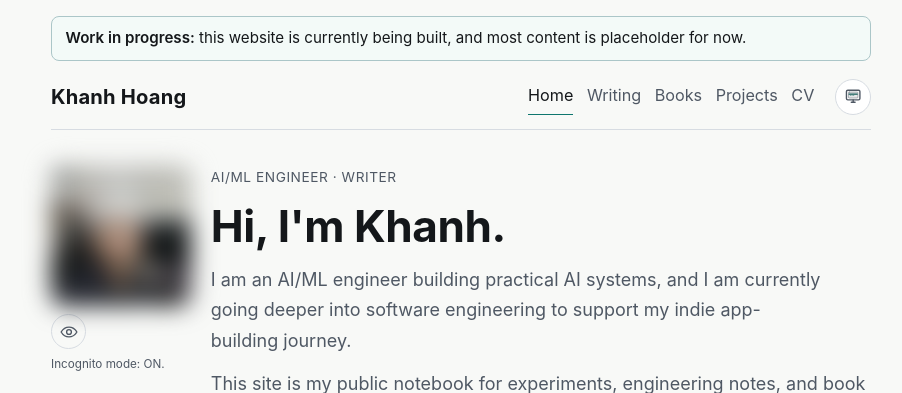
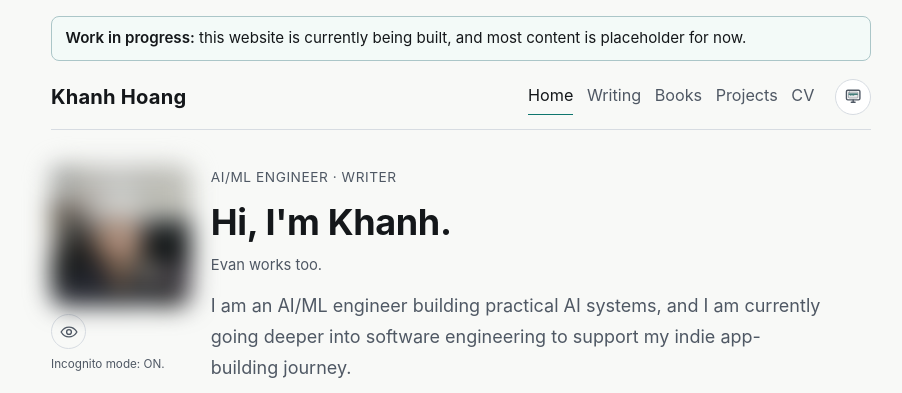
Before and after one commit to khankaholic/khankaholic.github.io, a website built with Vite: page index.html in a window 1280 px wide. Shown: the top 393 px of the page, without its empty margins (179-1081 px from the left). Built offline with nearby package versions, Linux system fonts and the light colour scheme.

Commit message:
chore: I just got a new English name

```diff
--- a/index.html
+++ b/index.html
@@ -53,6 +53,7 @@
           <div class="intro-body">
             <p class="eyebrow">AI/ML Engineer · Writer</p>
             <h1 id="home-intro-title">Hi, I'm Khanh.</h1>
+            <p class="intro-alias">Evan works too.</p>
             <p class="intro-summary">
               I am an AI/ML engineer building practical AI systems, and I am currently going deeper into software
               engineering to support my indie app-building journey.
--- a/src/styles.css
+++ b/src/styles.css
@@ -246,9 +246,15 @@ main {
 
 .intro-body h1 {
   margin: 0;
-  font-size: clamp(1.75rem, 3.8vw, 2.45rem);
+  font-size: clamp(1.5rem, 3vw, 2rem);
   line-height: 1.12;
   letter-spacing: -0.01em;
+}
+
+.intro-alias {
+  margin: -0.12rem 0 0;
+  font-size: 0.82rem;
+  color: var(--muted);
 }
 
 .intro-summary {
```
